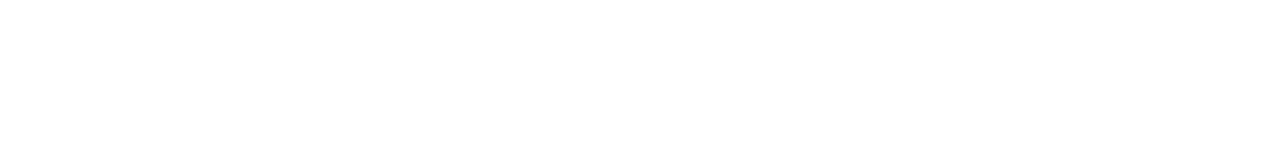
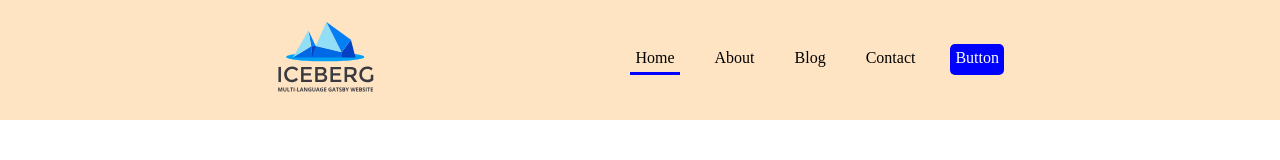
Before and after one commit to rasel1980649293/Personal-Blog, a plain HTML site: page index.html in a window 1280 px wide. Drawn offline with Linux system fonts and the light colour scheme.

Commit message:
perdonal blog

```diff
--- a/index.html
+++ b/index.html
@@ -5,8 +5,41 @@
     <meta http-equiv="X-UA-Compatible" content="IE=edge">
     <meta name="viewport" content="width=device-width, initial-scale=1.0">
     <title>Document</title>
+    <link rel="stylesheet" href="style.css">
 </head>
 <body>
+    <nav>
+        <div class="container nav-container">
+            <div class="brand-logo">
+                <a href="index.html">
+                    <img src="images/logo.svg" alt="">
 
+                </a>
+
+            </div>
+            <div class="nav-items">
+                <ul>
+                    <li class="active">
+                        <a href="#">Home</a>
+                    </li>
+                    <li >
+                        <a href="#">About</a>
+                    </li>
+                    <li>
+                        <a href="#">Blog</a>
+                    </li>
+                    <li>
+                        <a href="#">Contact</a>
+                    </li>
+                    <li class="btn">
+                        <a href="#">Button</a>
+                    </li>
+                </ul>
+
+            </div>
+        </div>
+    </nav>
+    <main></main>
+    <footer></footer>
 </body>
 </html>
--- a/style.css
+++ b/style.css
@@ -0,0 +1,58 @@
+*{
+    padding: 0;
+    margin: 0;
+    box-sizing: border-box;
+}
+body{
+    width: 100vw;
+    min-height: 100vh;
+
+}
+.container{
+    width: 60%;
+    margin: 0 auto;
+}
+nav{
+    background-color: bisque;
+}
+.nav-container{
+    display: flex;
+    align-items: center;
+    padding: 20px;
+}
+.brand-logo{
+    width: 150px;
+}
+.brand-logo img{
+    width: 100px;
+    height: auto;
+}
+.nav-items{
+    margin-left: auto;
+}
+.nav-items ul{
+    display: flex;
+
+}
+.nav-items a{
+    text-decoration: none;
+    color: black;
+}
+.nav-items li{
+    list-style: none;
+    margin-left: 30px;
+    padding: 5px;
+}
+.active{
+    border-bottom: 3px solid blue;
+}
+.nav-items li:hover{
+    border-bottom: 3px solid blue;
+}
+.btn{
+    background-color: blue;
+    border-radius: 5px;
+}
+.btn a{
+    color: white;
+}
```
Also changed, not shown: images/logo.svg (added).
